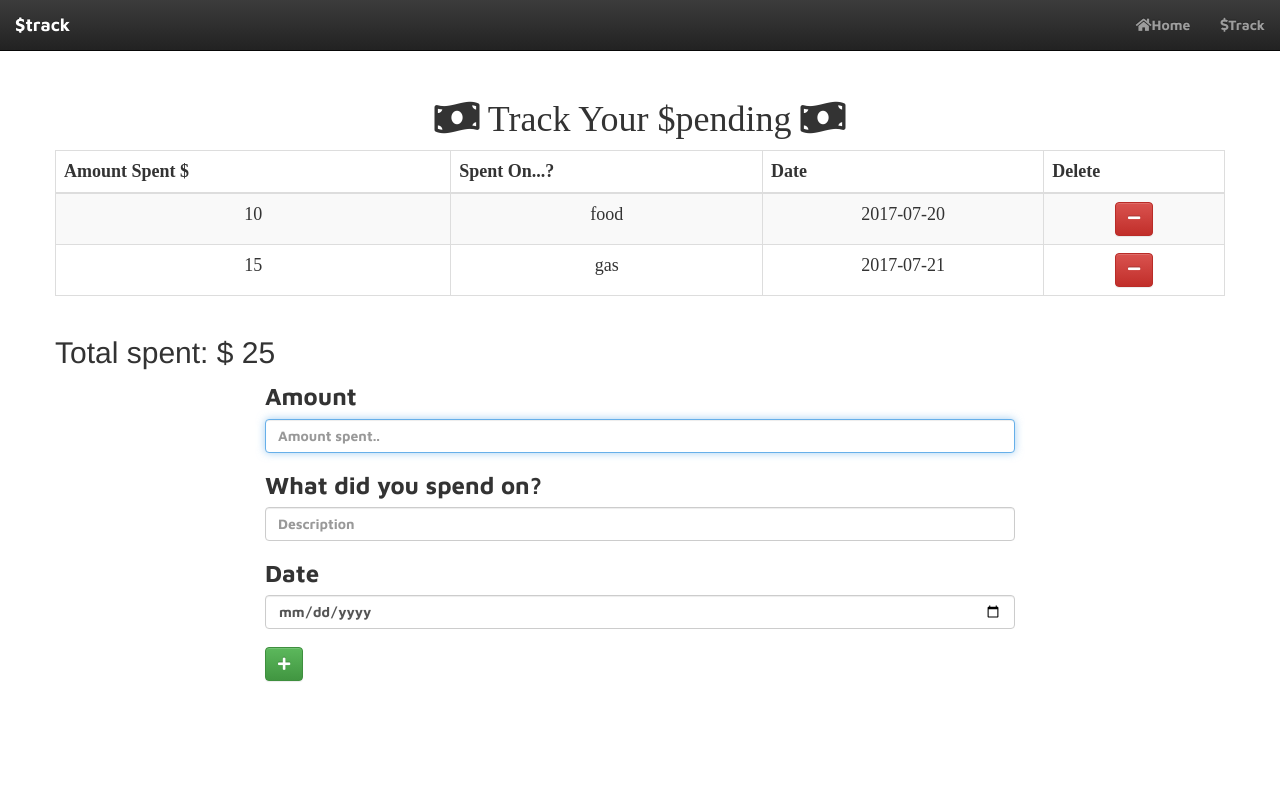
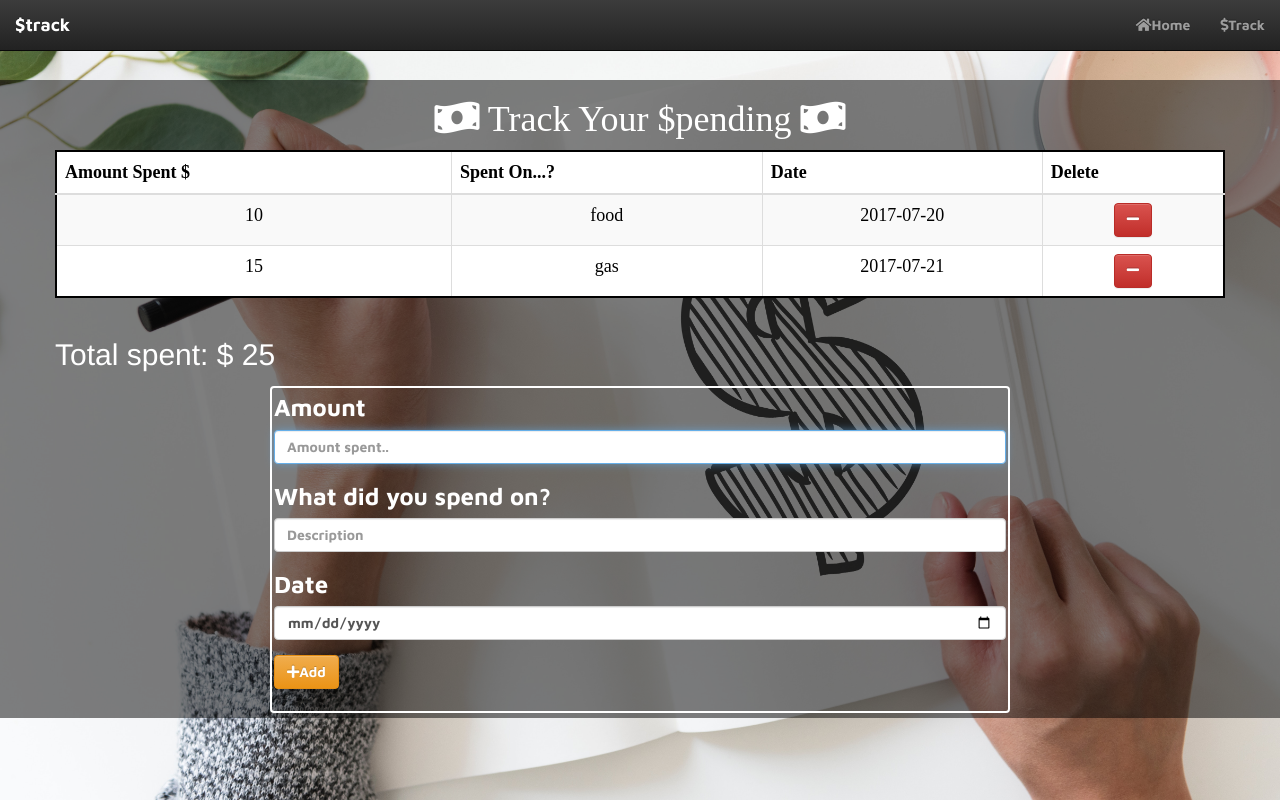
Before and after one commit to connielion/expense-tracker, an Angular app: page /tracker in a window 1280 px wide. Built offline with nearby package versions, Linux system fonts and the light colour scheme; a web font is replaced by a local one.

Commit message:
finished playing with styling

```diff
--- a/src/app/app.component.css
+++ b/src/app/app.component.css
@@ -3,6 +3,7 @@
 nav {
   font-family: 'Maven Pro', sans-serif;
 }
+
 
 .gaegu {
   font-family: 'Gaegu', cursive;
--- a/src/app/app.component.html
+++ b/src/app/app.component.html
@@ -19,4 +19,6 @@
     </div>
   </nav>
 
+<div class="bg">
   <router-outlet></router-outlet>
+</div>
--- a/src/app/home/home.component.css
+++ b/src/app/home/home.component.css
@@ -0,0 +1,6 @@
+
+.txt-bg {
+  background: rgba(0, 0, 0, 0.5);
+  border: 2px solid white;
+  border-radius: 8px;
+}
--- a/src/app/home/home.component.html
+++ b/src/app/home/home.component.html
@@ -1,5 +1,6 @@
-<div style="margin-top: 80px;">
-    <div class="container">
+
+<div class="container-fluid" style="margin-top: 80px; color: #fff;">
+    <div class="container txt-bg">
 
       <div class="row">
         <h1 class="text-center hi">{{ hi }}</h1>
@@ -10,11 +11,9 @@
       </div>
 
       <div class="row">
-        <div class="jumbotron">
           <h1 class="text-center">This is an expense tracker app.</h1>
-        </div>
       </div>
 
 
     </div>
-  </div>
+</div>
--- a/src/app/tracker/tracker.component.css
+++ b/src/app/tracker/tracker.component.css
@@ -3,9 +3,23 @@
 table {
   font-size: 18px;
   text-align: center;
+  color: black;
+  background-color: #fff;
+  border: 2px solid black;
+}
+
+.white-bg {
+  background-color: #fff;
 }
 
 
+.bg {
+  background-color: rgba(0,0,0,0.5);
+}
+
+.btn-warning {
+  margin-bottom: 20px;
+}
 
 .maven-pro {
   font-family: 'Maven Pro', sans-serif;
@@ -17,4 +31,8 @@ table {
 
 form {
   font-size: 24px;
+  border: 2px solid white;
+  border-radius: 4px;
+  padding: 2px;
+  margin: 5px;
 }
--- a/src/app/tracker/tracker.component.html
+++ b/src/app/tracker/tracker.component.html
@@ -1,4 +1,5 @@
-<div class="container" style="margin-top: 80px;">
+<div class="bg">
+    <div class="container" style="margin-top: 80px; color: #fff;">
         <div class="row">
           <h1 class="text-center gaegu"><i class="fas fa-money-bill-wave"></i> Track Your $pending <i class="fas fa-money-bill-wave"></i></h1>
         </div>
@@ -37,7 +38,8 @@
         <!--too tired to add form validation  (╯°□°）╯︵ ┻━┻-->
       <div class="row">
         <div class="col-md-8 col-md-offset-2">
-    <form action="POST" (ngSubmit)="addItem()" class="maven-pro" ng-valid>
+          <!--form-->
+          <form action="POST" (ngSubmit)="addItem()" class="maven-pro">
             <div class="form-group">
               <label for="amount">Amount</label>
               <input type="text" class="form-control" id="amount" name="amount" placeholder="Amount spent.." [(ngModel)]="newItem.amount" autofocus required ng-minlength="1">
@@ -50,9 +52,10 @@
               <label for="date">Date</label>
               <input type="date" class="form-control" id="date" name="date" placeholder="Date" [(ngModel)]="newItem.date">
             </div>
-      <button class="btn btn-success"><i class="fas fa-plus"></i></button>
+            <button class="btn btn-warning"><i class="fas fa-plus"></i>Add</button>
           </form>
         </div>
       </div>
 
       </div>
+</div>
--- a/src/app/tracker/tracker.component.ts
+++ b/src/app/tracker/tracker.component.ts
@@ -41,7 +41,7 @@ showTotal() {
 
  for (let i = 0; i < this.items.length; i++) {
    if (this.items[i].amount) {
-     total += +this.items[i].amount;
+     total += +this.items[i].amount; // total = total + this.items[i].amount
      this.total = total;
    }
  }
--- a/src/index.html
+++ b/src/index.html
@@ -19,10 +19,20 @@
 
   <script src="https://ajax.googleapis.com/ajax/libs/jquery/3.3.1/jquery.min.js"></script>
 
+  <style>
+      body {
+        background-image: url("assets/money-unsplash.jpg");
+        background-size: cover;
+        height: 100%;
+        width: 100%;
+        background-repeat: no-repeat;
+        background-attachment: fixed;
+      }
+  </style>
 </head>
 <body>
 
-  <app-root></app-root>
+      <app-root></app-root>
 
    <!-- Latest compiled and minified JavaScript -->
    <script src="https://maxcdn.bootstrapcdn.com/bootstrap/3.3.7/js/bootstrap.min.js" integrity="sha384-Tc5IQib027qvyjSMfHjOMaLkfuWVxZxUPnCJA7l2mCWNIpG9mGCD8wGNIcPD7Txa" crossorigin="anonymous"></script>
```
Also changed, not shown: firebase.json, src/assets/money-unsplash.jpg (added), 1 other file (tests, documents, lock files or other folders). Lines whose indentation alone changed are shown as unchanged.
